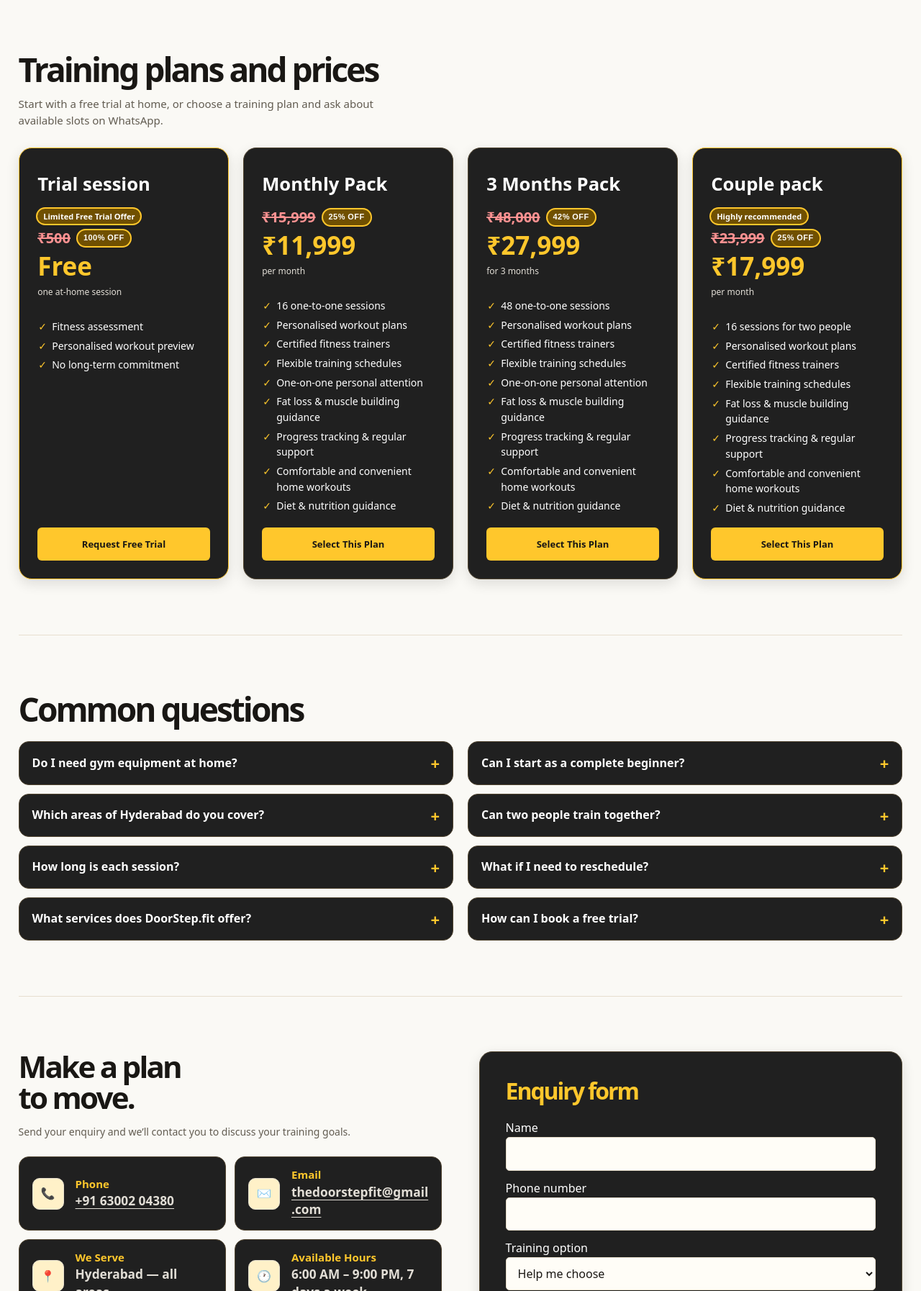
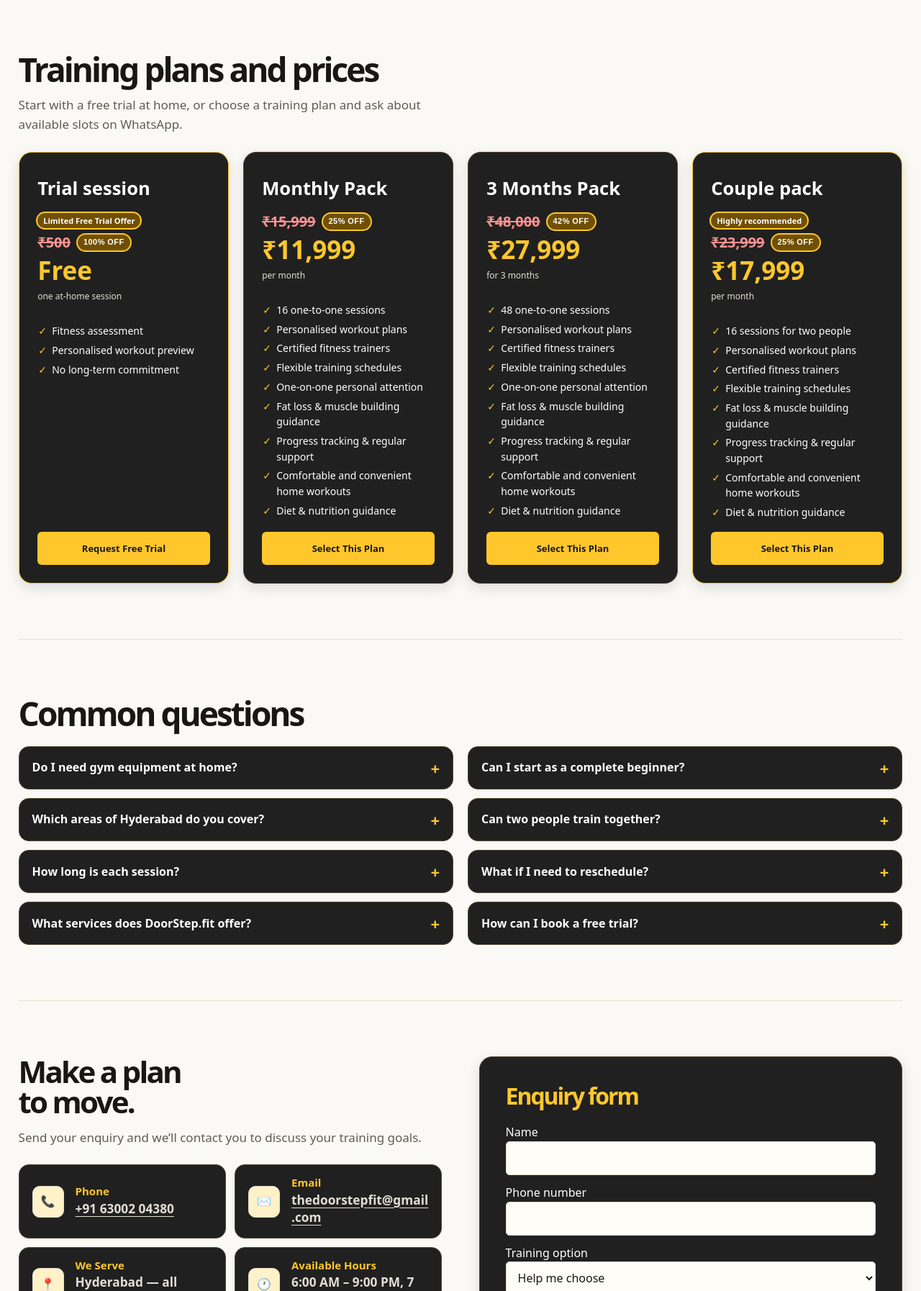
Before and after one commit to doorstep-fit/Website, a plain HTML site: page index.html in a window 1280 px wide. Shown: the part 3360-5154 px from the top of the page at 72% size. Drawn offline with Linux system fonts and the light colour scheme.

Commit message:
Match pricing and enquiry intro text sizes to the services intro

```diff
--- a/index.html
+++ b/index.html
@@ -173,7 +173,7 @@ main h2 { font-size: clamp(30px, 4vw, 46px); }
 .services-list h3 { font-size: 18px; }
 #problem article p, .steps p, .services-list p, .plan-grid li, .faq-list p { font-size: 12px; }
 #services > p { font-size: 17px; }
-#pricing > p { font-size: 15px; }
+#pricing > p { font-size: 17px; }
 .plan-grid h3 { font-size: clamp(1.375rem, 2vw, 1.625rem); font-weight: 800; line-height: 1.2; }
 .booking label { font-size: 16px; }
 .contact-cards h3 { font-size: 18px; }
@@ -189,7 +189,7 @@ main h2 { font-size: clamp(30px, 4vw, 46px); }
 .faq-list summary::marker { content: "+  "; }
 .faq-list details[open] summary::marker { content: "−  "; }
 #contact h2 { font-size: 42px; }
-#contact h2 + p { font-size: 14px; }
+#contact h2 + p { font-size: 17px; }
 .contact-cards p { font-size: 16px; overflow-wrap: anywhere; }
 .footer div a { font-size: 11px; }
 @media (max-width: 560px) {
```
